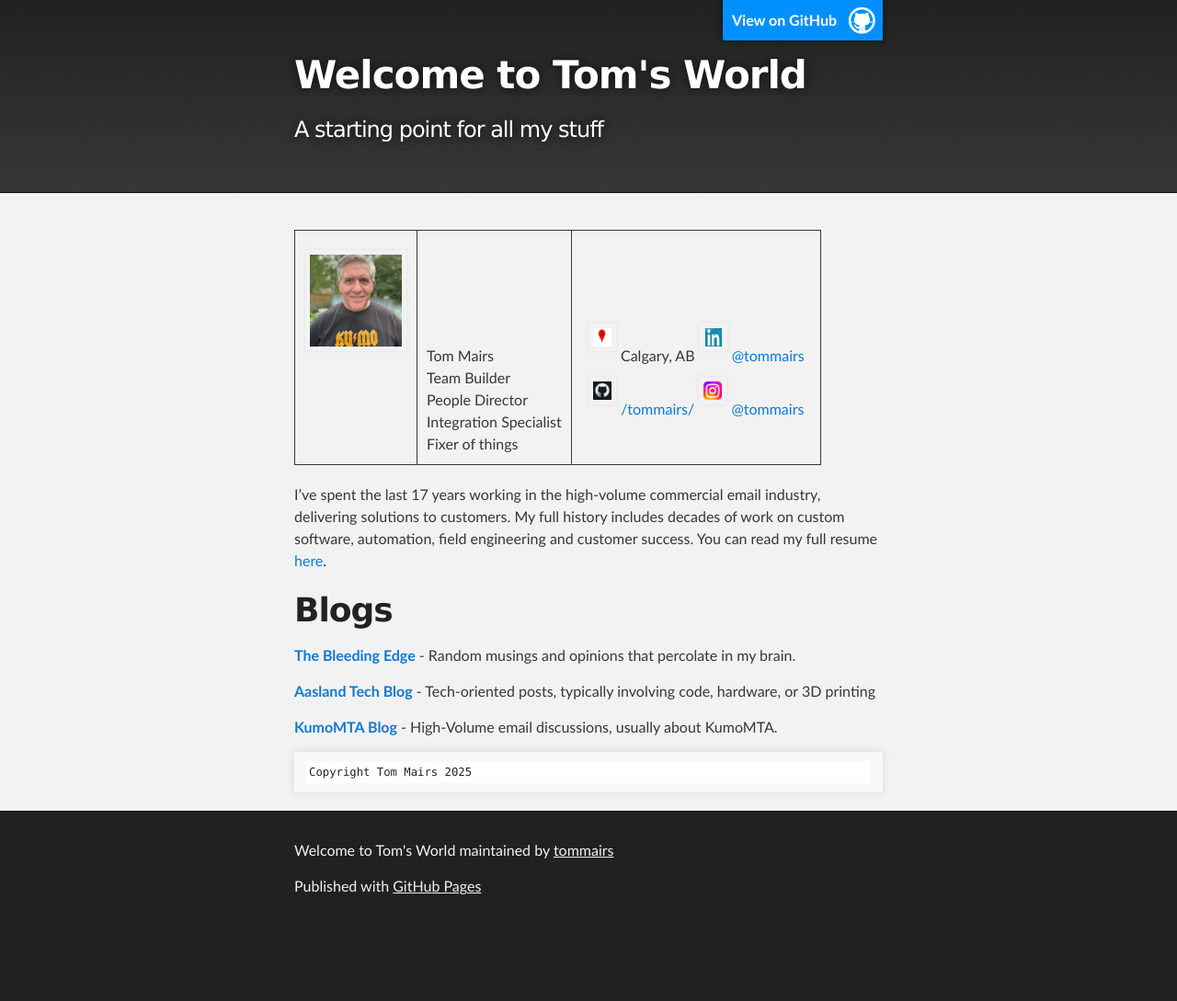
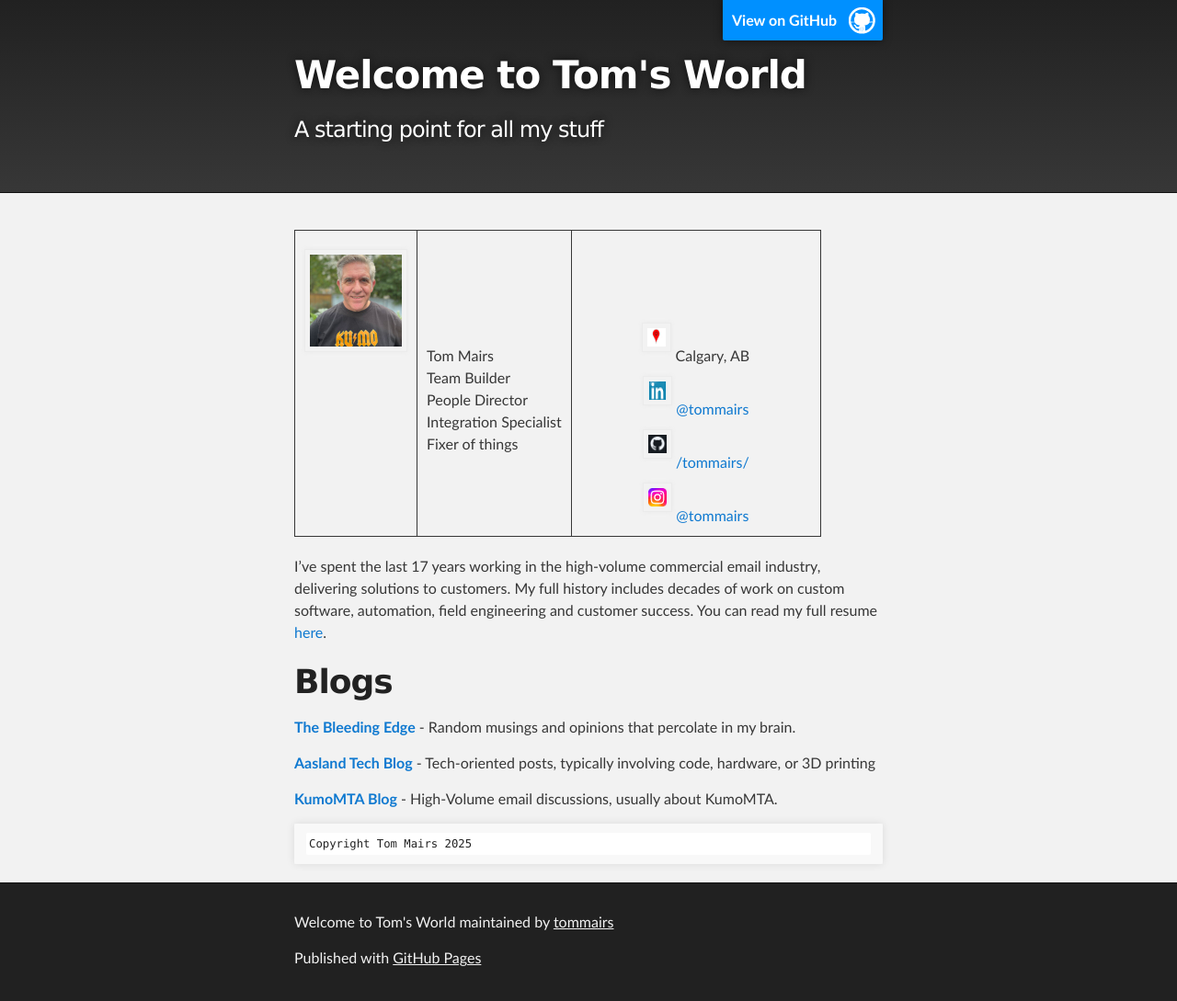
Before and after one commit to tommairs/aasland.github.io, a Jekyll site: the page built from index.md, in a window 1280 px wide. Shown: the whole page at 92% size. Built offline with Jekyll 4.4.1, drawn with Linux system fonts in a browser that asks for light colours; before the commit the page ends 1011 px from its top, so only the background shows below that.

Commit message:
Format contact information with line breaks

```diff
--- a/index.md
+++ b/index.md
@@ -7,10 +7,10 @@ layout: default
  <td> <img src="https://tommairs.github.io/images/tommairs.jpeg" width="100" height="100"> </td>
  <td> <b>Tom Mairs</b> <br>Team Builder <br>People Director <br>Integration Specialist <br>Fixer of things  </td>
  <td width=250 align=center>
- <img src="https://tommairs.github.io/images/mapspot.png" width="20" height="20">  Calgary, AB
- <img src="https://tommairs.github.io/images/linkedin.png" width="20" height="20">  <a href="https://www.linkedin.com/in/tommairs/">@tommairs</a>
- <img src="https://tommairs.github.io/images/github.jpg" width="20" height="20">  <a href = "https://github.com/tommairs">/tommairs/</a>
- <img src="https://tommairs.github.io/images/instagram.png" width="20" height="20">  <a href = "https://www.instagram.com/tom.mairs/">@tommairs</a>
+ <img src="https://tommairs.github.io/images/mapspot.png" width="20" height="20">  Calgary, AB<br>
+ <img src="https://tommairs.github.io/images/linkedin.png" width="20" height="20">  <a href="https://www.linkedin.com/in/tommairs/">@tommairs</a><br>
+ <img src="https://tommairs.github.io/images/github.jpg" width="20" height="20">  <a href = "https://github.com/tommairs">/tommairs/</a><br>
+ <img src="https://tommairs.github.io/images/instagram.png" width="20" height="20">  <a href = "https://www.instagram.com/tom.mairs/">@tommairs</a><br>
  </td>
 </tr>
 </table>
```
